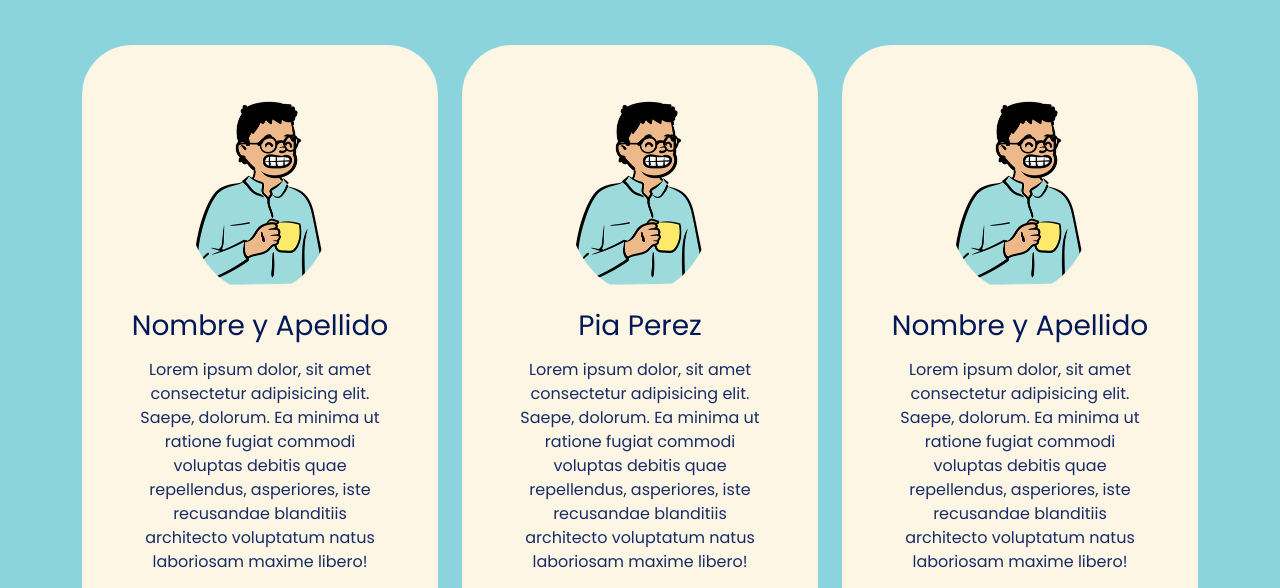
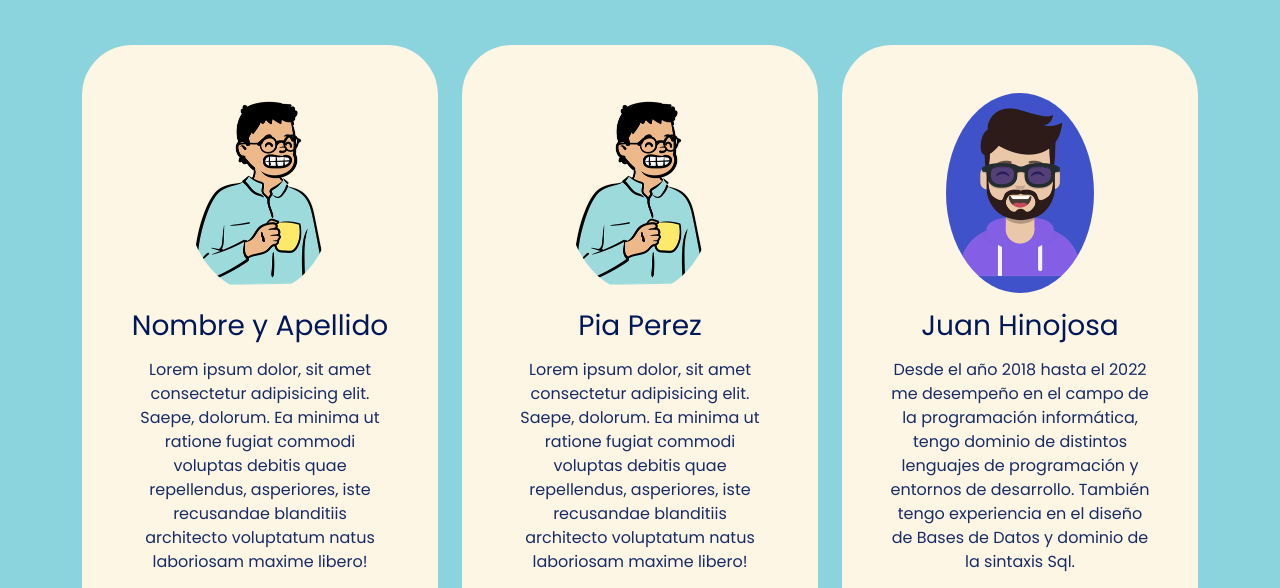
Before and after one commit to piaperez/devtech-podcast-web, a plain HTML site: page index.html in a window 1280 px wide. Shown: the part 1190-1778 px from the top of the page. Drawn offline with nearby package versions, Linux system fonts and the light colour scheme.

Commit message:
se realizaron los cambios solicitados en el archivo index.html

```diff
--- a/index.html
+++ b/index.html
@@ -132,14 +132,12 @@
           <div class="col-md-6 col-lg-4 mb-3">
             <div class="card">
               <div class="card-body text-center p-5">
-                <img src="./assets/avatar.png" alt="avatar" class="img img-fluid rounded-circle mb-3">
-                <h3 class="title card-title mb-3">Nombre y Apellido</h3>
-                <p>Lorem ipsum dolor, sit amet consectetur adipisicing elit. Saepe, dolorum. Ea minima ut ratione fugiat
-                  commodi voluptas debitis quae repellendus, asperiores, iste recusandae blanditiis architecto
-                  voluptatum natus laboriosam maxime libero!</p>
+                <img src="./assets/juanHinojosa.png" alt="avatar" class="img img-fluid rounded-circle mb-3">
+                <h3 class="title card-title mb-3">Juan Hinojosa</h3>
+                <p>Desde el año 2018 hasta el 2022 me desempeño en el campo de la programación informática, tengo dominio de distintos  lenguajes de programación y entornos de desarrollo. También tengo experiencia en el diseño de Bases de Datos y dominio de la sintaxis Sql.</p>
                 <a href="#"><i class="bi bi-twitter text-dark mx-1 lead"></i></a>
-                <a href="#"><i class="bi bi-linkedin text-dark mx-1 lead"></i></a>
-                <a href="#"><i class="bi bi-github text-dark mx-1 lead"></i></a>
+                <a href="https://www.linkedin.com/in/juan-ezequiel-hinojosa" target="_blank"><i class="bi bi-linkedin text-dark mx-1 lead"></i></a>
+                <a href="https://github.com/juanezequielhinojosa" target="_blank"><i class="bi bi-github text-dark mx-1 lead"></i></a>
               </div>
             </div>
           </div>
```
